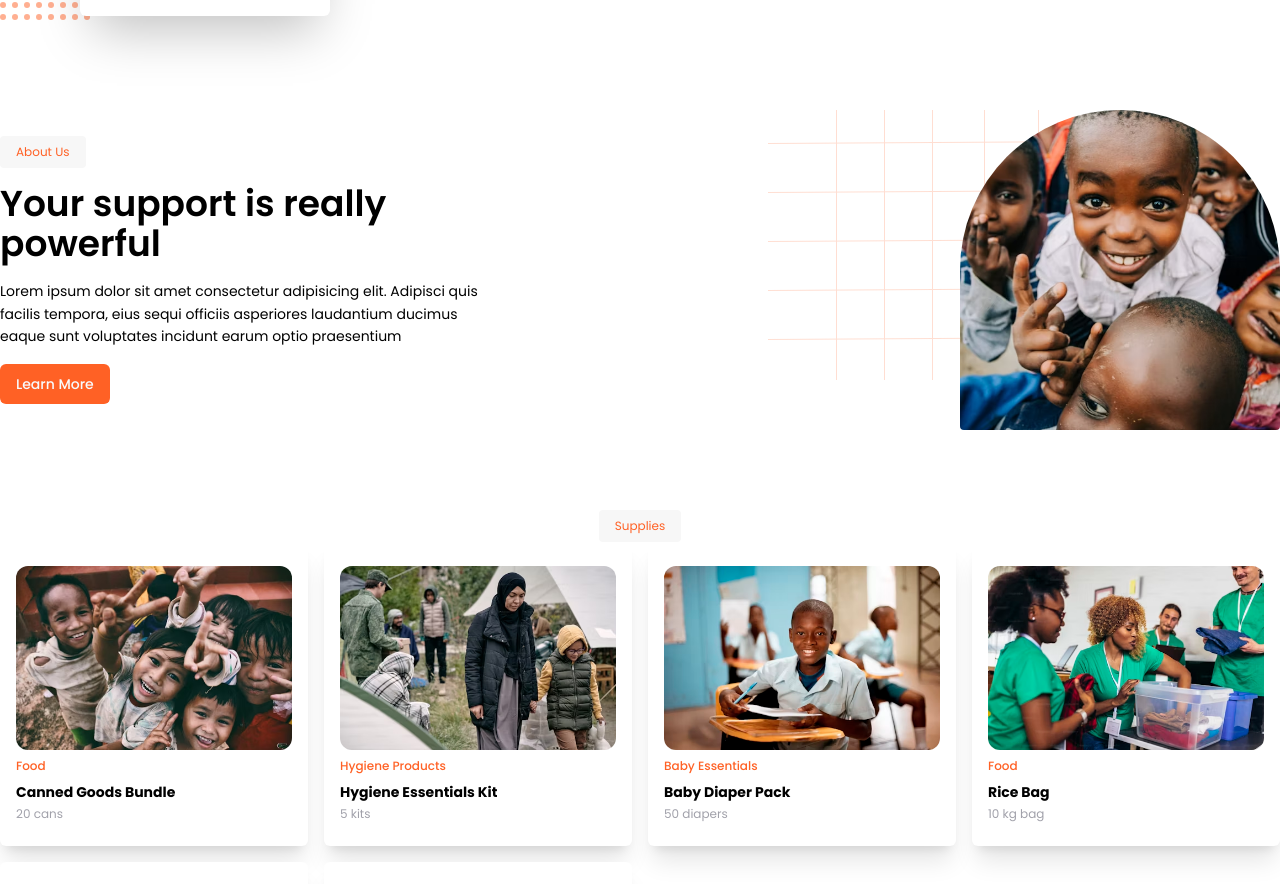
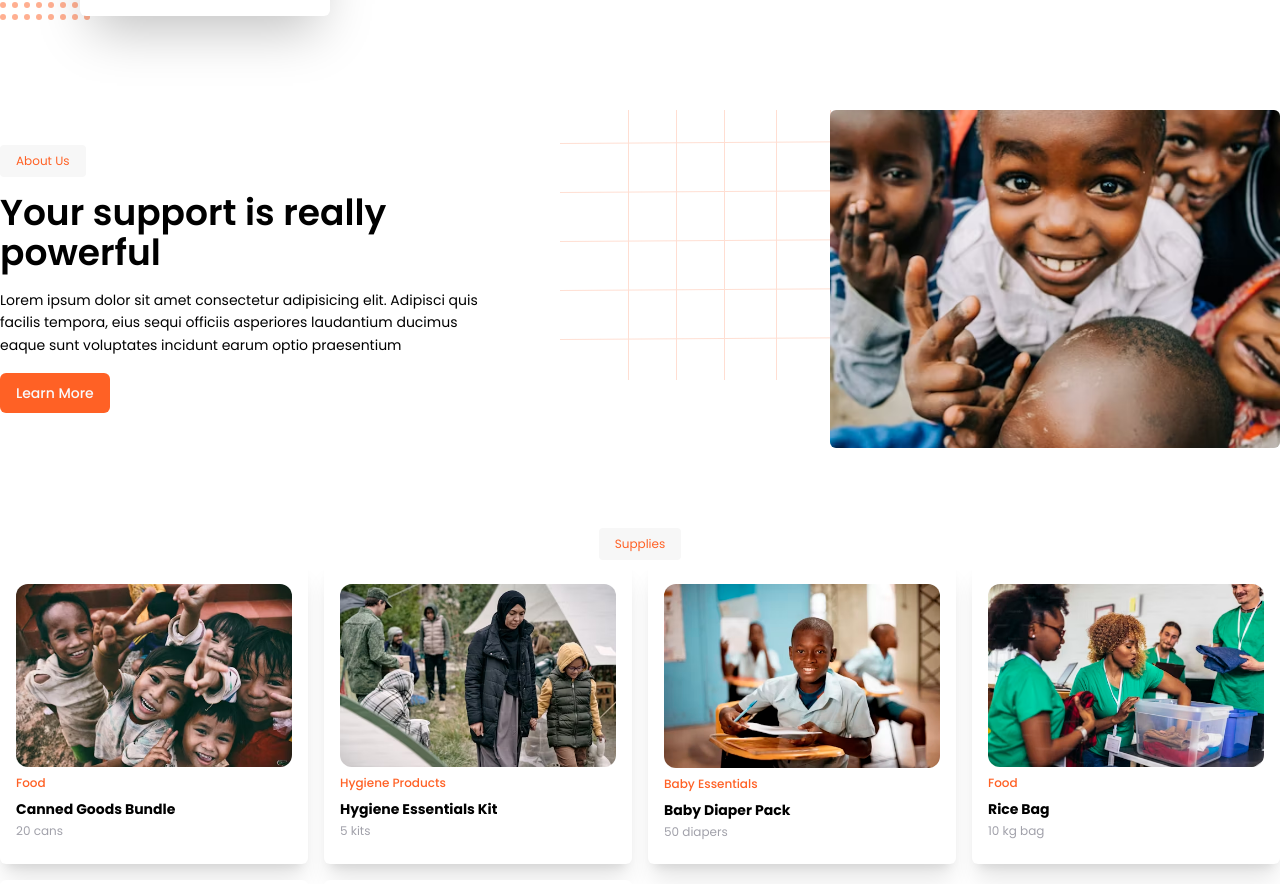
Before and after one commit to aimun-naharr/food-donation-app, a React (Vite) app: page / in a window 1280 px wide. Shown: the part 870-1754 px from the top of the page. Built offline with nearby package versions, Linux system fonts and the light colour scheme.

Commit message:
updated about section

```diff
--- a/package.json
+++ b/package.json
@@ -14,6 +14,7 @@
     "@radix-ui/react-slot": "^1.0.2",
     "class-variance-authority": "^0.7.0",
     "clsx": "^2.1.1",
+    "framer-motion": "^11.1.9",
     "lucide-react": "^0.378.0",
     "react": "^18.2.0",
     "react-dom": "^18.2.0",
--- a/src/components/layouts/AboutUs.tsx
+++ b/src/components/layouts/AboutUs.tsx
@@ -1,6 +1,5 @@
 import Container from "@/layouts/Container";
 import { assets } from "@/lib/assets";
-import React from "react";
 import { Button } from "../ui/button";
 
 export default function AboutUs() {
@@ -25,7 +24,7 @@ export default function AboutUs() {
               <img src={assets.grid} alt="" />
             </div>
 
-            <div className="w-[320px] tent-border overflow-hidden aspect-square">
+            <div className="max-w-[450px] w-full rounded-md aspect-[16/12] overflow-hidden ">
               <img
                 src={assets.kids}
                 alt=""
```
Also changed, not shown: 1 other file (tests, documents, lock files or other folders).
